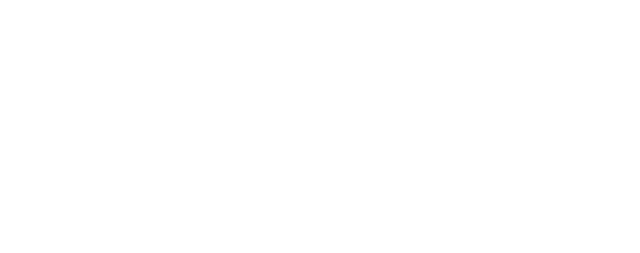
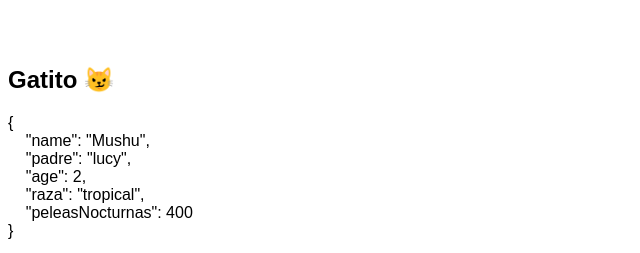
Before and after one commit to josh231101/REACT-UNIVERSITY, a React (Create React App) app: page / in a window 1280 px wide. Shown: the part 1129-1382 px from the top of the page, without its empty margins (0-640 px from the left). Before the commit the page ends 1183 px from the top, so only its background shows below. Built offline with nearby package versions, Linux system fonts and the light colour scheme.

Commit message:
Using spread in components Ep. 31 Usando spread para pasar props

```diff
--- a/src/App.js
+++ b/src/App.js
@@ -5,8 +5,15 @@
 import "./components/Arrays/spread";
 import Video from "./components/StateFunc/index";
 import "./styles.css";
+import Gato from "./components/Gato";
 
 const App = () => {
+  const [state, setState] = React.useState({ name: "Mushu" });
+
+  const otrosDatos = {
+    raza: "tropical",
+    peleasNocturnas: 400
+  };
   return (
     <>
       <TarjetaFruta name="Sandia" price={10} />
@@ -14,6 +21,7 @@
       <hr />
       <h1>Mutating the state of a component with function</h1>
       <Video />
+      <Gato name="Minino" padre="lucy" age={2} {...otrosDatos} {...state} />
     </>
   );
 };
--- /dev/null
+++ b/src/components/Gato/index.js
@@ -0,0 +1,14 @@
+import React, { Component } from "react";
+
+class Gato extends Component {
+  render() {
+    return (
+      <div>
+        <h2>Gatito 😼</h2>
+        <pre>{JSON.stringify(this.props, null, 4)}</pre>
+      </div>
+    );
+  }
+}
+
+export default Gato;
```
